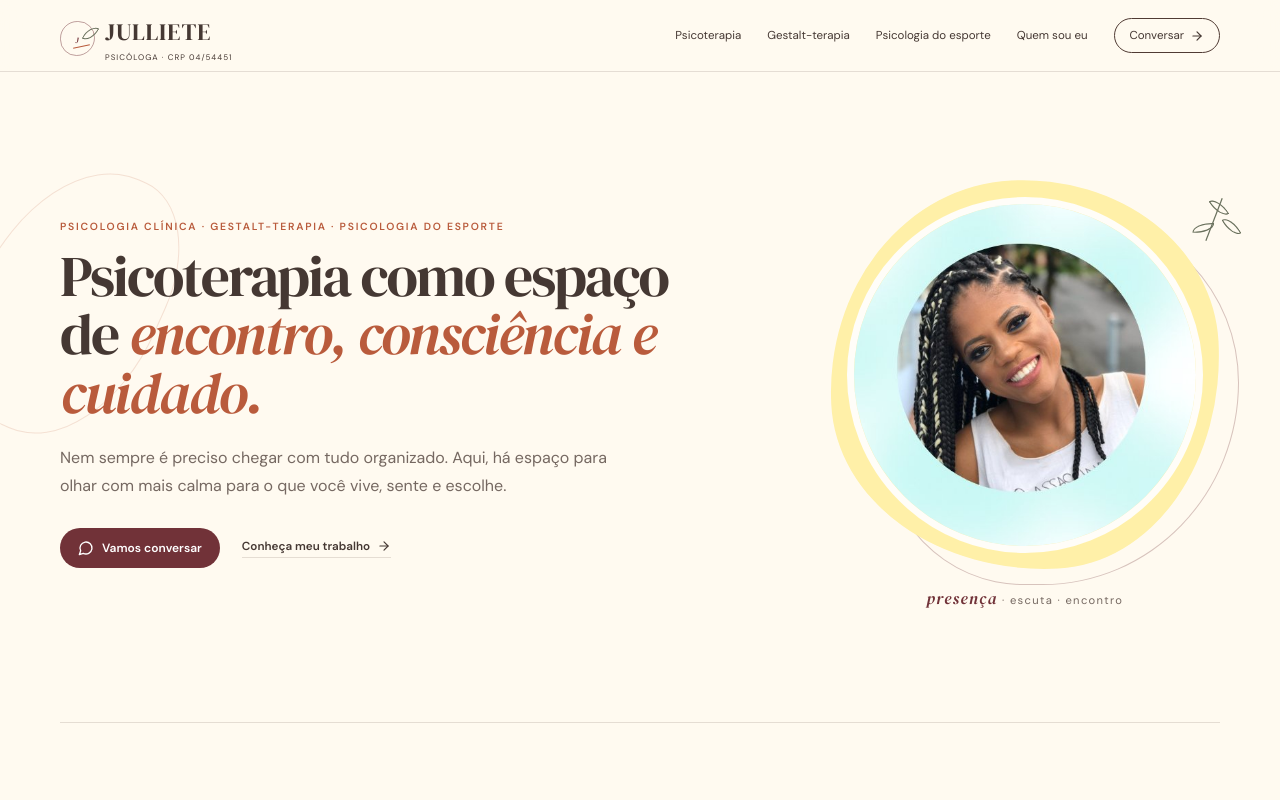
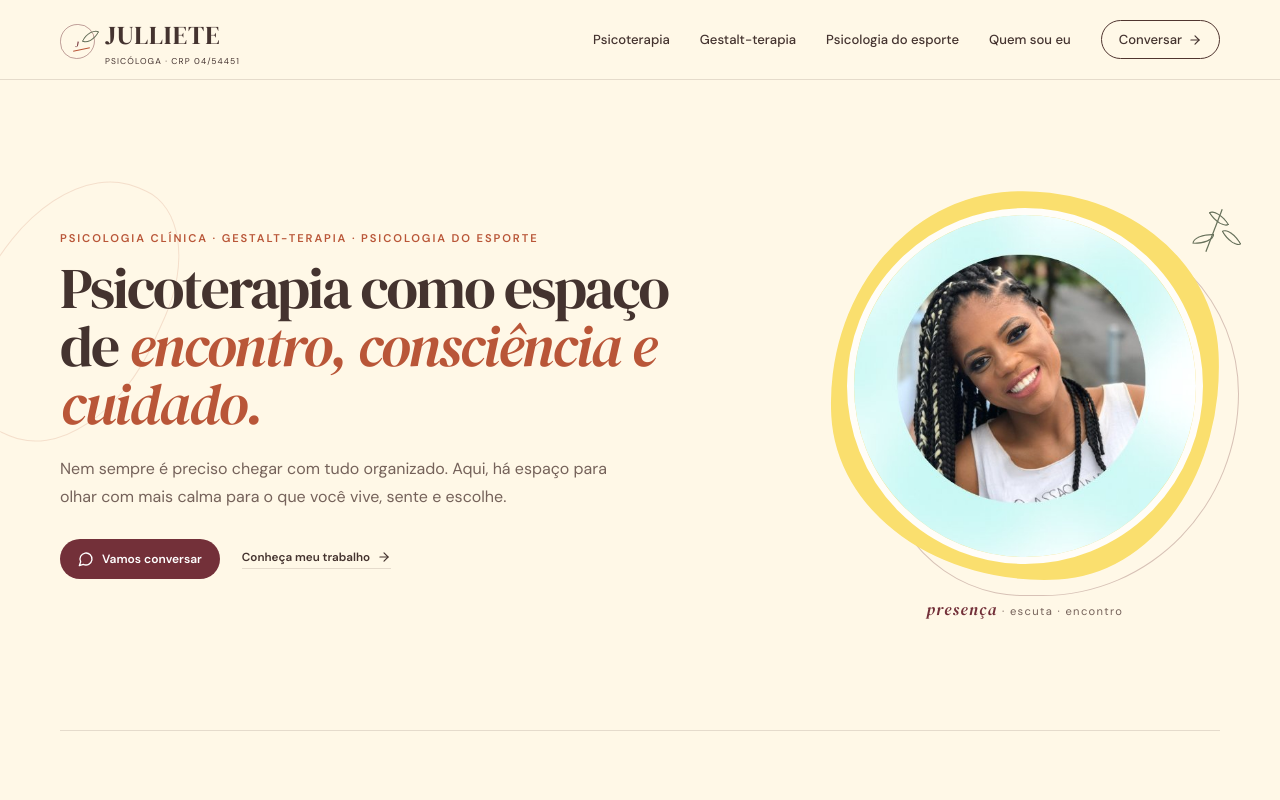
Before and after one commit to gustavo7anjos/julliete-psicologa, a React (Vite) app: page / in a window 1280 px wide. Shown: the top 800 px of the page. Built offline with nearby package versions, Linux system fonts and the light colour scheme.

Commit message:
style: reforca paleta quente e navegacao desktop

```diff
--- a/src/styles.css
+++ b/src/styles.css
@@ -94,3 +94,16 @@ footer{padding:38px max(24px,calc((100vw - 1160px)/2)) 25px;display:grid;grid-te
 
 @media(max-width:900px){.about-layout{grid-template-columns:.65fr 1fr;gap:45px}}
 @media(max-width:760px){.brand{gap:8px}.monogram.small{width:31px;height:31px;font-size:1rem}.brand-copy strong{font-size:1.28rem}.brand-copy small{font-size:.43rem}.about-layout{grid-template-columns:1fr;gap:40px}.about-art{width:min(86vw,390px);margin:auto}.about-story p{font-size:.9rem}.footer-brand .brand-copy strong{font-size:1.45rem}.footer-social{order:2}.copyright{order:3}}
+
+
+/* Visual polish: closer to the warm original identity and stronger desktop navigation */
+:root{--paper:#fff8e7;--paper-2:#f7ead6;--cream:#f8df76;--rust:#b95638;--wine:#733039;--dark:#51282b;--brown:#50352f;--green:#66705a;--text:#44332f;--muted:#75625a}
+.site-header{height:80px;background:rgba(255,248,231,.95)}
+.nav{gap:30px;font-size:.82rem;font-weight:500}.nav-contact{padding:10px 17px}
+.brand-copy strong{font-size:1.62rem}.brand-copy small{font-size:.53rem}
+.eyebrow{font-size:.7rem}
+.hero{padding-top:72px}.button{transition:transform .22s ease,box-shadow .22s ease,background .22s ease}.button:hover{transform:translateY(-2px);box-shadow:0 10px 24px rgba(81,40,43,.15)}
+.quiet-link{transition:color .2s ease,border-color .2s ease}.quiet-link:hover{color:var(--rust);border-color:var(--rust)}
+.reflection-main,.sport-signature:after,.portrait-frame:before{filter:saturate(1.08)}
+@media(min-width:901px){.nav a:not(.nav-contact){position:relative}.nav a:not(.nav-contact):after{content:"";position:absolute;left:0;right:100%;bottom:-7px;height:1px;background:var(--rust);transition:right .25s ease}.nav a:not(.nav-contact):hover:after{right:0}}
+@media(max-width:760px){.site-header{height:68px}.nav{inset:68px 0 auto;font-size:.8rem}.brand-copy strong{font-size:1.3rem}.eyebrow{font-size:.64rem}}
```
